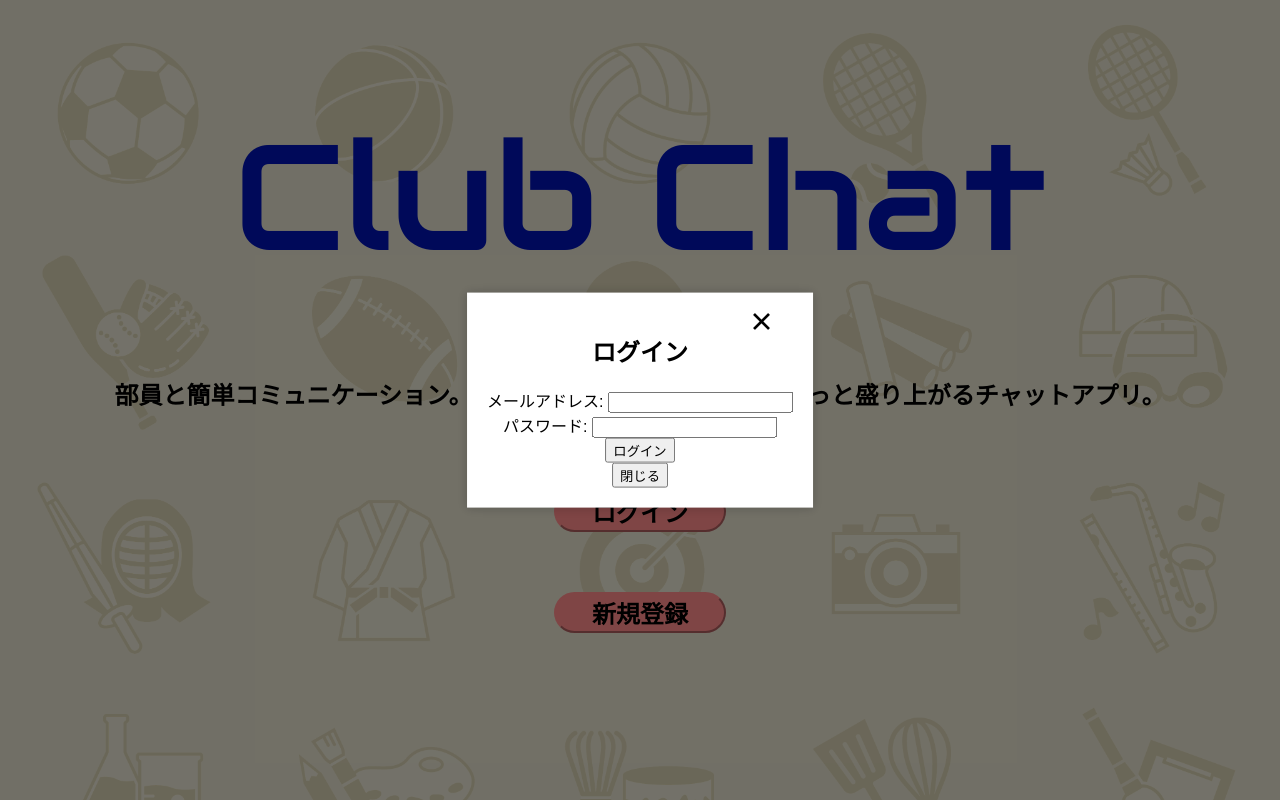
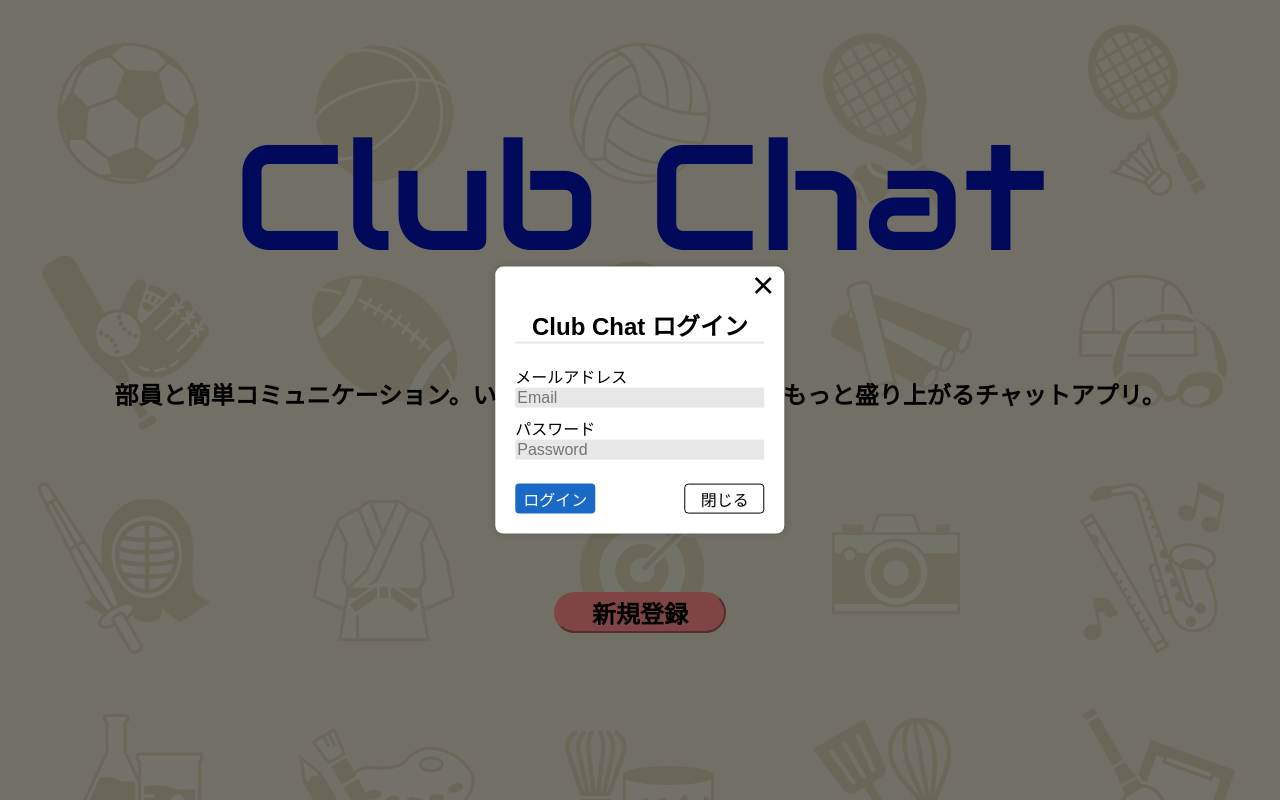
Before and after one commit to hackathon-winter-teamE/clubchat, a Flask app: page / in a window 1280 px wide, after a click on "ログイン". Run offline with Flask 2, Linux system fonts and the light colour scheme; data comes from the database, SQL or seed files in the repository; data that the repository does not hold is empty.

Commit message:
ログイン・新規登録モーダル用CSS追記

```diff
--- a/ChatApp/static/css/modal.css
+++ b/ChatApp/static/css/modal.css
@@ -11,6 +11,7 @@ body {
   background-color: #fff;
   box-shadow: 0 0 10px rgba(0, 0, 0, 0.2);
   z-index: 1000;
+  border-radius: 8px;
 }
 #overlay {
   display: none;
@@ -25,7 +26,66 @@ body {
 
 .close {
   position: absolute;
-  top: 10px;
-  right: 10px;
+  top: 0px;
+  right: 0px;
   cursor: pointer;
+  padding-right: 10px;
 }
+
+h2 {
+  border-bottom: 2px solid #e7e7e7;
+}
+
+label {
+  display: block;
+text-align: left;
+}
+
+input {
+  font-size: 16px;
+  margin-bottom: 8px;
+  width: 100%;
+  box-sizing: border-box;
+  border: none;
+  background-color: #e7e7e7;
+}
+
+select {
+  margin-bottom: 8px;
+  width: 100%;
+  font-size: 16px;
+
+}
+
+.login-button {
+  width: 80px;
+  height: 30px;
+  background-color: #1A69C6;
+  color: #fff;
+  border: none;
+  border-radius: 4px;
+  font-size: 16px;
+  margin-top: 16px;
+  margin-right: 85px;
+}
+
+.registration-button {
+  width: 80px;
+  height: 30px;
+  background-color: #1A69C6;
+  color: #fff;
+  border: none;
+  border-radius: 4px;
+  font-size: 16px;
+  margin-top: 16px;
+  margin-right: 85px;
+}
+
+.close-button {
+  width: 80px;
+  height: 30px;
+  background-color: #ffffff;
+  border: 1px solid #000000;
+  border-radius: 4px;
+  font-size: 16px;
+}
--- a/ChatApp/static/js/top_modal.js
+++ b/ChatApp/static/js/top_modal.js
@@ -8,18 +8,3 @@ function closeModal(modalId) {
   document.getElementById(modalId).style.display = 'none';
   document.getElementById('overlay').style.display = 'none';
 }
-
-function submitLoginForm() {
-  var email = document.getElementById('loginEmail').value;
-  var password = document.getElementById('loginPassword').value;
-  closeModal('loginModal');
-}
-
-function submitRegistrationForm() {
-  var name = document.getElementById('name').value;
-  var email = document.getElementById('registrationEmail').value;
-  var password = document.getElementById('registrationPassword').value;
-  var password = document.getElementById('registrationPassword2').value;
-  var password = document.getElementById('signup-club-serect').value;
-  closeModal('registrationModal');
-}
--- /dev/null
+++ b/ChatApp/templates/modal/login.html
@@ -0,0 +1,29 @@
+<div id="overlay"></div>
+
+<!-- ログインモーダル -->
+<div id="loginModal" class="modal">
+    <span class="close" onclick="closeModal('loginModal')">&times;</span>
+
+    <form class="login-form" method="post">
+      <h2>Club Chat ログイン</h2>
+      <div>
+        <label for="loginEmail">メールアドレス</label>
+        <input
+          type="email"
+          placeholder="Email"
+          name="email"
+          id="login-email-input" required>
+      </div>
+      <div>
+        <label for="loginPassword">パスワード</label>
+        <input
+          type="password"
+          placeholder="Password"
+          name="password1"
+          id="signup-password-input" required>
+      </div>
+      <button class="login-button" type="submit">ログイン</button>
+      <button class="close-button" onclick="closeModal('loginModal')">閉じる</button>
+    </form>
+
+</div>
--- a/ChatApp/templates/modal/top_modal.html
+++ b/ChatApp/templates/modal/registration.html
@@ -1,39 +1,45 @@
 <div id="overlay"></div>
-
-<!-- ログインモーダル -->
-<div id="loginModal" class="modal">
-    <span class="close" onclick="closeModal('loginModal')">&times;</span>
-    <h2>ログイン</h2>
-    <form onsubmit="submitLoginForm(); return false;">
-        <label for="loginEmail">メールアドレス:</label>
-        <input type="email" id="loginEmail" required>
-        <br>
-        <label for="loginPassword">パスワード:</label>
-        <input type="password" id="loginPassword" required>
-        <br>
-        <button type="submit">ログイン</button>
-    </form>
-    <button onclick="closeModal('loginModal')">閉じる</button>
-</div>
 
 <!-- 新規登録モーダル -->
 <div id="registrationModal" class="modal">
-    <span class="close" onclick="closeModal('registrationModal')">&times;</span>
-    <h2>新規登録</h2>
-    <form onsubmit="submitRegistrationForm(); return false;">
-        <label for="name">名前:</label>
-        <input type="text" id="name" required>
-        <br>
-        <label for="registrationEmail">メールアドレス:</label>
-        <input type="email" id="registrationEmail" required>
-        <br>
-        <label for="registrationPassword">パスワード:</label>
-        <input type="password" id="registrationPassword" required>
-        <br>
-        <label for="registrationPassword">確認用パスワード:</label>
-        <input type="password" id="registrationPassword2" required>
-        <br>
-        <label for="signup-club-input">Club</label>
+  <span class="close" onclick="closeModal('registrationModal')">&times;</span>
+
+  <form class="registration-form" method="post">
+      <h2>Club Chat 新規登録</h2>
+      <div>
+        <label for="name">名前</label>
+        <input
+          type="text"
+          placeholder="Name"
+          name="name"
+          id="name-input" required>
+      </div>
+      <div>
+        <label for="registrationEmail">メールアドレス</label>
+        <input
+          type="email"
+          placeholder="Email"
+          name="email"
+          id="email-input" required>
+      </div>
+      <div>
+        <label for="registrationPassword">パスワード</label>
+        <input
+          type="password"
+          placeholder="Password"
+          name="password"
+          id="password-input" required>
+      </div>
+      <div>
+        <label for="registrationPassword">確認用パスワード</label>
+        <input
+          type="password"
+          placeholder="Password"
+          name="password2"
+          id="password-input" required>
+      </div>
+      <div>
+        <label for="signup-club-input">部活</label>
         <select name=”club” id="signup-club-serect" required>
           <option value="" disabled selected style="display:none;">選択してください</option>
           <optgroup label="運動部">
@@ -51,7 +57,7 @@
             <option value=”karate”>空手</option>
             <option value=”baseball”>野球</option>
             <option value=”trackandfield”>陸上</option>
-         </optgroup>
+          </optgroup>
           <optgroup label="文化部">
             <option value=”igo”>囲碁</option>
             <option value=”drama”>演劇</option>
@@ -66,10 +72,11 @@
             <option value=”art”>美術</option>
             <option value=”literature”>文芸</option>
             <option value=”broadcasting”>放送</option>
-         </optgroup>
+          </optgroup>
         </select>
-        <br>
-        <button type="submit">登録</button>
-    </form>
-    <button onclick="closeModal('registrationModal')">閉じる</button>
+      </div>
+    <button class="registration-button" type="submit">登録</button>
+    <button class="close-button" onclick="closeModal('registrationModal')">閉じる</button>
+  </form>
+
 </div>
--- a/ChatApp/templates/registration/top.html
+++ b/ChatApp/templates/registration/top.html
@@ -3,7 +3,7 @@
   <head>
     <meta charset="utf-8" />
     <meta name="viewport" content="initial-scale=1, width=device-width" />
-
+    <link rel="icon" href="../static/img/favicon.ico" />
     <link
     rel="stylesheet"
     href="{{url_for('static',filename='css/top.css')}}"
@@ -49,7 +49,7 @@
       <div class="btn-container">
         <button class="login-btn" onclick="openModal('loginModal')"><span>ログイン</span></button>
         <button class="registration-btn" onclick="openModal('registrationModal')"><span>新規登録</span></button>
-        {% include 'modal/top_modal.html' %}
+        {% include 'modal/login.html' %}{% include 'modal/registration.html' %}
       </div>
     </div>
 
```
